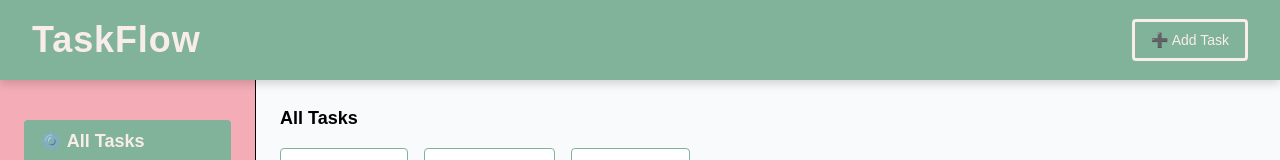
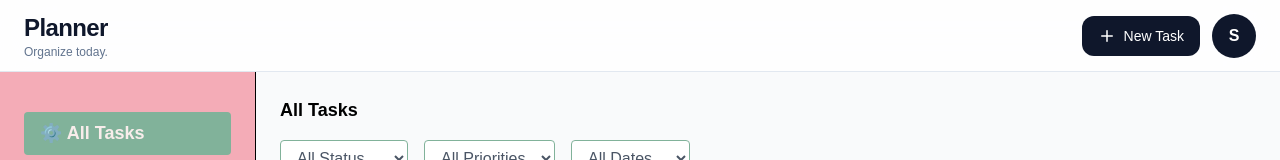
Before and after one commit to Ayman-Kz25/Planner, a React (Vite) app: page / in a window 1280 px wide. Shown: the top 160 px of the page. Built offline with nearby package versions, Linux system fonts and the light colour scheme; no server answers; the database is empty; sample sign-in values are in the browser's storage.

Commit message:
fix auth issues

```diff
--- a/package.json
+++ b/package.json
@@ -17,6 +17,7 @@
     "@tailwindcss/vite": "^4.1.18",
     "date-fns": "^4.1.0",
     "firebase": "^12.16.0",
+    "lucide-react": "^1.25.0",
     "postcss": "^8.5.6",
     "quill": "^2.0.3",
     "react": "^19.2.0",
--- a/src/components/layout/Header.jsx
+++ b/src/components/layout/Header.jsx
@@ -1,35 +1,93 @@
 import { useState } from "react";
+import { Menu, Plus } from "lucide-react";
+
 import AddTaskModal from "../task/AddTaskModal";
+import UserMenu from "./UserMenu";
+import { useAuth } from "../../context/AuthContext";
 
-const Header = ({onToggleSidebar}) => {
+const Header = ({ onToggleSidebar }) => {
   const [isAddModalOpen, setIsAddModalOpen] = useState(false);
+
+  const { user } = useAuth();
 
   return (
     <>
-      <header>
+      <header
+        className="
+          sticky top-0 z-40
+          flex items-center justify-between
+          h-18
+          px-6
+          bg-white/80
+          backdrop-blur-xl
+          border-b border-slate-200
+        "
+      >
+        {/* Left */}
+
         <div className="flex items-center gap-4">
-          {/* Hamburger button for mobile */}
+
           <button
-            type="button"
-            className="md:hidden text-[var(--bg)] text-2xl"
             onClick={onToggleSidebar}
-            aria-label="Toggle sidebar"
+            className="
+              md:hidden
+              p-2
+              rounded-xl
+              hover:bg-slate-100
+              transition
+              cursor-pointer
+            "
           >
-            🟰
+            <Menu size={22} />
           </button>
 
-          <h1 className="logo text-[24px] md:text-[36px]">
-            TaskFlow
-          </h1>
+          <div>
+
+            <h1
+              className="
+                text-2xl
+                font-semibold
+                tracking-tight
+                text-slate-900
+              "
+            >
+              Planner
+            </h1>
+
+            <p className="text-xs text-slate-500">
+              Organize today.
+            </p>
+
+          </div>
+
         </div>
 
-        <button
-          type="button"
-          onClick={() => setIsAddModalOpen(true)}
-          className="btn cta"
-        >
-          ➕ Add Task
-        </button>
+        {/* Right */}
+
+        <div className="flex items-center gap-3">
+
+          <button
+            onClick={() => setIsAddModalOpen(true)}
+            className="
+              flex items-center gap-2
+              rounded-xl
+              bg-slate-900
+              px-4 py-2.5
+              text-sm
+              font-medium
+              text-white
+              hover:bg-black
+              transition
+              cursor-pointer
+            "
+          >
+            <Plus size={18} />
+            New Task
+          </button>
+
+          <UserMenu user={user} />
+
+        </div>
       </header>
 
       <AddTaskModal
--- /dev/null
+++ b/src/components/layout/UserMenu.jsx
@@ -0,0 +1,80 @@
+import { useEffect, useRef, useState } from "react";
+import { useAuth } from "../../context/AuthContext";
+
+const UserMenu = ({ user }) => {
+  const { logout } = useAuth();
+
+  const [open, setOpen] = useState(false);
+
+  const menuRef = useRef(null);
+
+  useEffect(() => {
+    const close = (e) => {
+      if (!menuRef.current?.contains(e.target)) {
+        setOpen(false);
+      }
+    };
+
+    window.addEventListener("click", close);
+
+    return () => window.removeEventListener("click", close);
+  }, []);
+
+  const avatar =
+    user?.displayName?.charAt(0).toUpperCase() ||
+    user?.email?.charAt(0).toUpperCase() ||
+    "?";
+
+  return (
+    <div
+      ref={menuRef}
+      className="relative"
+    >
+      <button
+        onClick={() => setOpen(!open)}
+        className="flex h-11 w-11 items-center justify-center rounded-full bg-slate-900 text-white font-semibold cursor-pointer"
+      >
+        {avatar}
+      </button>
+
+      {open && (
+        <div className="absolute right-0 mt-3 w-72 rounded-2xl border bg-white shadow-xl p-4">
+
+          <div>
+            <h3 className="font-semibold">
+              {user?.displayName || "User"}
+            </h3>
+
+            <p className="text-sm text-slate-500">
+              {user?.email}
+            </p>
+          </div>
+
+          <div className="my-4 border-t" />
+
+          <button
+            className="w-full rounded-xl px-4 py-2 text-left hover:bg-slate-100"
+          >
+            Account
+          </button>
+
+          <button
+            className="w-full rounded-xl px-4 py-2 text-left hover:bg-slate-100"
+          >
+            Theme
+          </button>
+
+          <button
+            onClick={logout}
+            className="mt-2 w-full rounded-xl bg-red-500 px-4 py-2 text-white hover:bg-red-600"
+          >
+            Logout
+          </button>
+
+        </div>
+      )}
+    </div>
+  );
+};
+
+export default UserMenu;
--- a/src/context/AuthContext.jsx
+++ b/src/context/AuthContext.jsx
@@ -3,6 +3,7 @@
   createUserWithEmailAndPassword,
   GoogleAuthProvider,
   onAuthStateChanged,
+  reload,
   sendPasswordResetEmail,
   signInWithEmailAndPassword,
   signInWithPopup,
@@ -33,7 +34,9 @@
 
     await updateProfile(credentials.user, { displayName: name });
 
-    return credentials.user;
+    await reload(credentials.user);
+
+    return auth.currentUser;
   };
 
   // Login
--- a/src/index.css
+++ b/src/index.css
@@ -16,20 +16,8 @@
     @apply scroll-smooth;
 }
 
-header {
-    @apply w-full h-16 md:h-20 bg-[var(--primary)] flex items-center justify-between px-8 sticky top-0 z-40 drop-shadow-lg;
-}
-
-.logo {
-    @apply text-[24px] md:text-[36px] text-[var(--bg)] font-semibold tracking-wide cursor-pointer;
-}
-
-.cta {
-    @apply bg-[var(--secondary)] border-3 border-[var(--bg)] text-white px-4 py-2 rounded text-xs md:text-sm hover:scale-105 transition-all duration-300 cursor-pointer ;
-}
-
 .sidebar {
-    @apply fixed top-0 left-0 w-64 bg-[var(--secondary)] border-r px-2 pt-10 h-full z-50 transform transition-transform duration-300 md:relative md:translate-x-0  md:top-0 md:z-0 md:h-[calc(100vh-4rem)];
+    @apply fixed top-0 left-0 w-64 bg-[var(--secondary)] border-r px-2 pt-10 h-full z-50 transform transition-transform duration-300 md:relative md:translate-x-0 md:top-0 md:z-0 md:h-[calc(100vh-4rem)];
 }
 
 nav {
--- a/src/pages/RegisterPage.jsx
+++ b/src/pages/RegisterPage.jsx
@@ -1,48 +1,53 @@
-import { useNavigate } from "react-router-dom";
-import { useAuth } from "../context/AuthContext";
+import { Link, Navigate, useNavigate } from "react-router-dom";
 import { useState } from "react";
 
+import { useAuth } from "../context/AuthContext";
+import { getFirebaseError } from "../utils/firebaseErrors";
+
+import AuthLayout from "../components/auth/AuthLayout";
+import TextInput from "../components/auth/TextInput";
+import PasswordInput from "../components/auth/PasswordInput";
+import GoogleButton from "../components/auth/GoogleButton";
+import AuthDivider from "../components/auth/AuthDivider";
+
 const RegisterPage = () => {
-  const { user, signup } = useAuth();
+  const { user, signup, loginWithGoogle } = useAuth();
   const navigate = useNavigate();
 
   const [name, setName] = useState("");
   const [email, setEmail] = useState("");
   const [password, setPassword] = useState("");
+  const [confirmPassword, setConfirmPassword] = useState("");
 
   const [loading, setLoading] = useState(false);
+  const [googleLoading, setGoogleLoading] = useState(false);
+
   const [error, setError] = useState("");
-
-  const getFirebaseError = (code) => {
-    switch (code) {
-      case "auth/user-not-found":
-        return "No account found.";
-
-      case "auth/wrong-password":
-        return "Incorrect password.";
-
-      case "auth/email-already-in-use":
-        return "Email already registered.";
-
-      case "auth/invalid-email":
-        return "Invalid email address.";
-
-      case "auth/weak-password":
-        return "Password should be at least 6 characters.";
-
-      default:
-        return "Something went wrong.";
-    }
-  };
 
   const handleSubmit = async (e) => {
     e.preventDefault();
 
     setError("");
 
+    if (name.trim().length < 2) {
+      setError("Please enter your name.");
+      return;
+    }
+
+    if (password !== confirmPassword) {
+      setError("Passwords do not match.");
+      return;
+    }
+
     try {
       setLoading(true);
-      await signup(name, email, password);
+
+      await signup(
+        name.trim(),
+        email.trim(),
+        password
+      );
+
       navigate("/");
     } catch (err) {
       setError(getFirebaseError(err.code));
@@ -51,10 +56,105 @@
     }
   };
 
+  const handleGoogleSignup = async () => {
+    setError("");
+
+    try {
+      setGoogleLoading(true);
+
+      await loginWithGoogle();
+
+      navigate("/");
+    } catch (err) {
+      setError(getFirebaseError(err.code));
+    } finally {
+      setGoogleLoading(false);
+    }
+  };
+
   if (user) {
     return <Navigate to="/" replace />;
   }
 
-  return <></>;
+  return (
+    <AuthLayout
+      title="Create your account"
+      subtitle="Start organizing your tasks in one place."
+    >
+      <form
+        onSubmit={handleSubmit}
+        className="space-y-5"
+      >
+        <TextInput
+          label="Full Name"
+          placeholder="Your Name"
+          value={name}
+          onChange={setName}
+          autoComplete="name"
+          required
+        />
+
+        <TextInput
+          label="Email"
+          type="email"
+          placeholder="you@example.com"
+          value={email}
+          onChange={setEmail}
+          autoComplete="email"
+          required
+        />
+
+        <PasswordInput
+          label="Password"
+          placeholder="Create a password"
+          value={password}
+          onChange={setPassword}
+          autoComplete="new-password"
+          required
+        />
+
+        <PasswordInput
+          label="Confirm Password"
+          placeholder="Confirm your password"
+          value={confirmPassword}
+          onChange={setConfirmPassword}
+          autoComplete="new-password"
+          required
+        />
+
+        {error && (
+          <p className="text-sm text-red-500">
+            {error}
+          </p>
+        )}
+
+        <button
+          type="submit"
+          disabled={loading}
+          className="w-full rounded-xl bg-slate-900 py-3 text-white font-medium hover:bg-black disabled:opacity-70 cursor-pointer"
+        >
+          {loading ? "Creating account..." : "Create Account"}
+        </button>
+      </form>
+
+      <AuthDivider />
+
+      <GoogleButton
+        onClick={handleGoogleSignup}
+        loading={googleLoading}
+      />
+
+      <p className="mt-8 text-center text-sm text-slate-600">
+        Already have an account?{" "}
+        <Link
+          to="/login"
+          className="font-semibold hover:underline"
+        >
+          Sign In
+        </Link>
+      </p>
+    </AuthLayout>
+  );
 };
+
 export default RegisterPage;
--- /dev/null
+++ b/src/utils/firebaseErrors.js
@@ -0,0 +1,25 @@
+export const getFirebaseError = (code) => {
+  switch (code) {
+    case "auth/user-not-found":
+      return "No account found with this email.";
+
+    case "auth/wrong-password":
+    case "auth/invalid-credential":
+      return "Invalid email or password.";
+
+    case "auth/email-already-in-use":
+      return "An account already exists with this email.";
+
+    case "auth/invalid-email":
+      return "Please enter a valid email.";
+
+    case "auth/weak-password":
+      return "Password must be at least 6 characters.";
+
+    case "auth/too-many-requests":
+      return "Too many failed attempts. Try again later.";
+
+    default:
+      return "Something went wrong.";
+  }
+};
```
Lines whose indentation alone changed are shown as unchanged.
